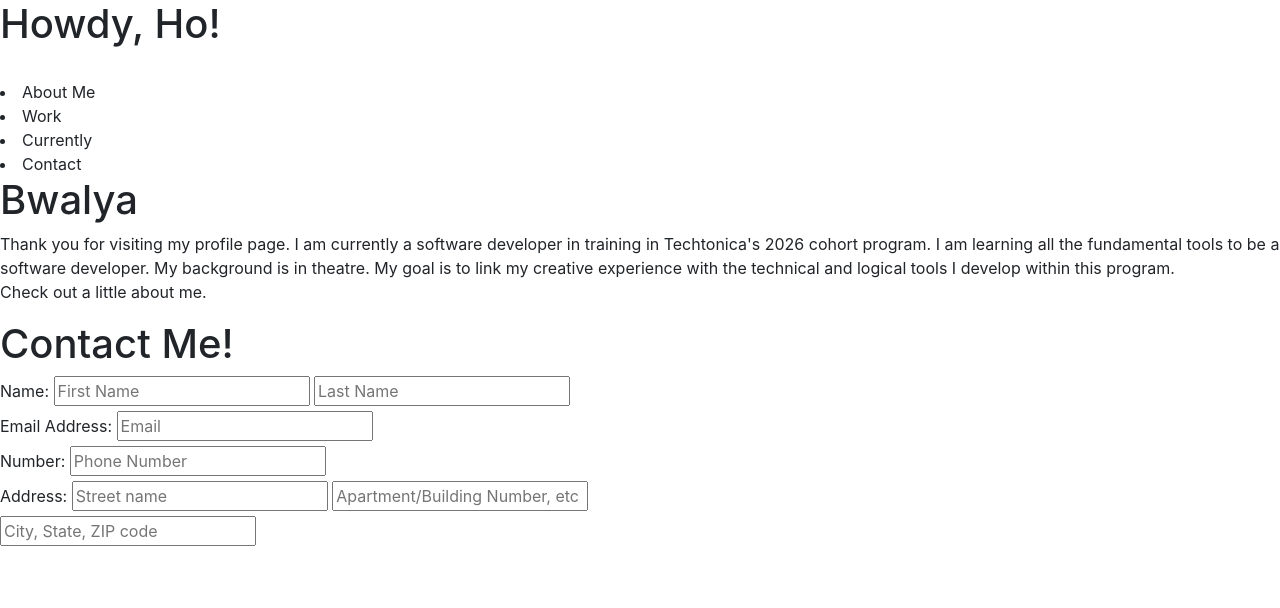
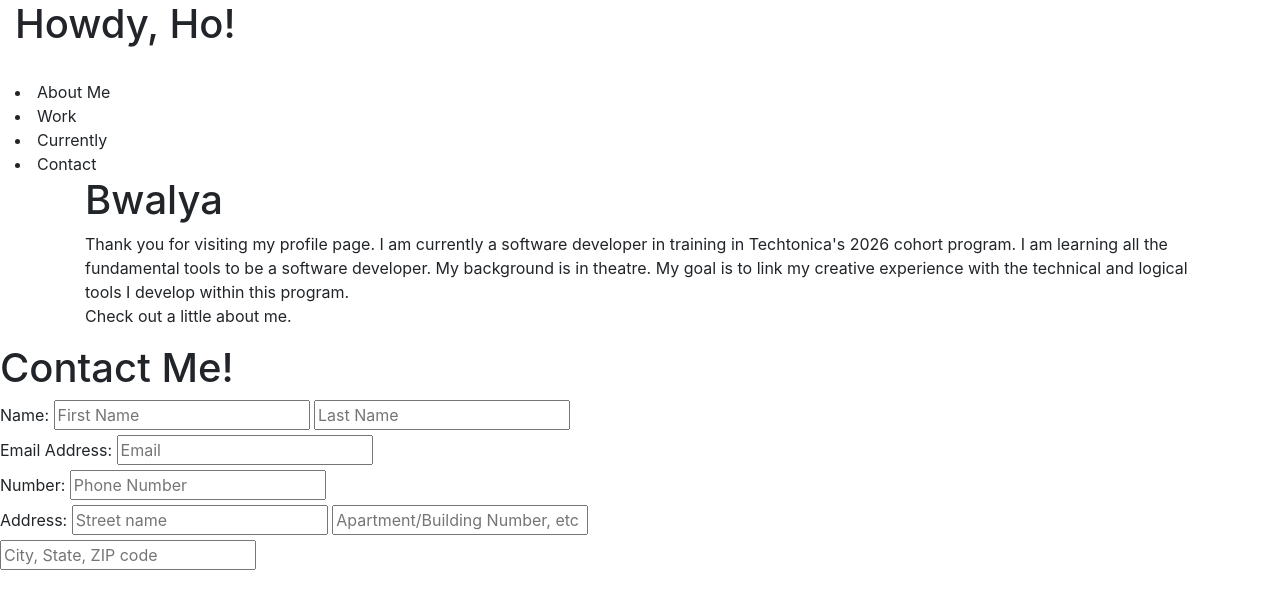
Before and after one commit to B-chis/portfolio-website, a plain HTML site: page index.html in a window 1280 px wide. Drawn offline with nearby package versions, Linux system fonts and the light colour scheme.

Commit message:
add containers/container fluid classes

```diff
--- a/index.html
+++ b/index.html
@@ -4,6 +4,7 @@
     <link rel="stylesheet" type="text/css" href="styles.css" />
     <meta charset="UTF-8">
     <meta name="viewport" content="width=device-width, initial-scale=1.0">
+
    <link rel="stylesheet" href="https://cdn.jsdelivr.net/npm/bootstrap@4.0.0/dist/css/bootstrap.min.css" integrity="sha384-Gn5384xqQ1aoWXA+058RXPxPg6fy4IWvTNh0E263XmFcJlSAwiGgFAW/dAiS6JXm" crossorigin="anonymous">
 
     <title>Bwalya's Portfolio Website</title>
@@ -16,7 +17,11 @@
     <a href="contac.html">Contact</a>
     *CODE IN CASE YOU WANT TO HAVE INDIVIDUAL PAGES**
     ---->
+
     <header>
+        <div class="container-fluid">
+
+
         <nav>
             <h1>Howdy, Ho!</h1>
             <button class="navbar-toggler" type="button" data-toggle="collapse" data-target="#navbarSupportedContent" aria-controls="navbarSupportedContent" aria-expanded="false" aria-label="Toggle navigation"></button>
@@ -25,6 +30,8 @@
                 <li>Currently</li>
                 <li>Contact</li>
         </nav>
+    </div>
+        <div class="container">
         <h1>Bwalya</h1>
         <p>Thank you for visiting my profile page. I am currently a software developer in training in Techtonica's 2026 cohort program.
             I am learning all the fundamental tools to be a software developer. My background is in theatre. My goal is to link my creative experience with the technical and logical tools I develop within this program.
@@ -49,6 +56,8 @@
         <br>
         <input type="text" placeholder="City, State, ZIP code" id="city-state-zip">
     </form>
+    </div>
+    </body>
 </body>
 </html>
 <!--Tasks to do-->
```
